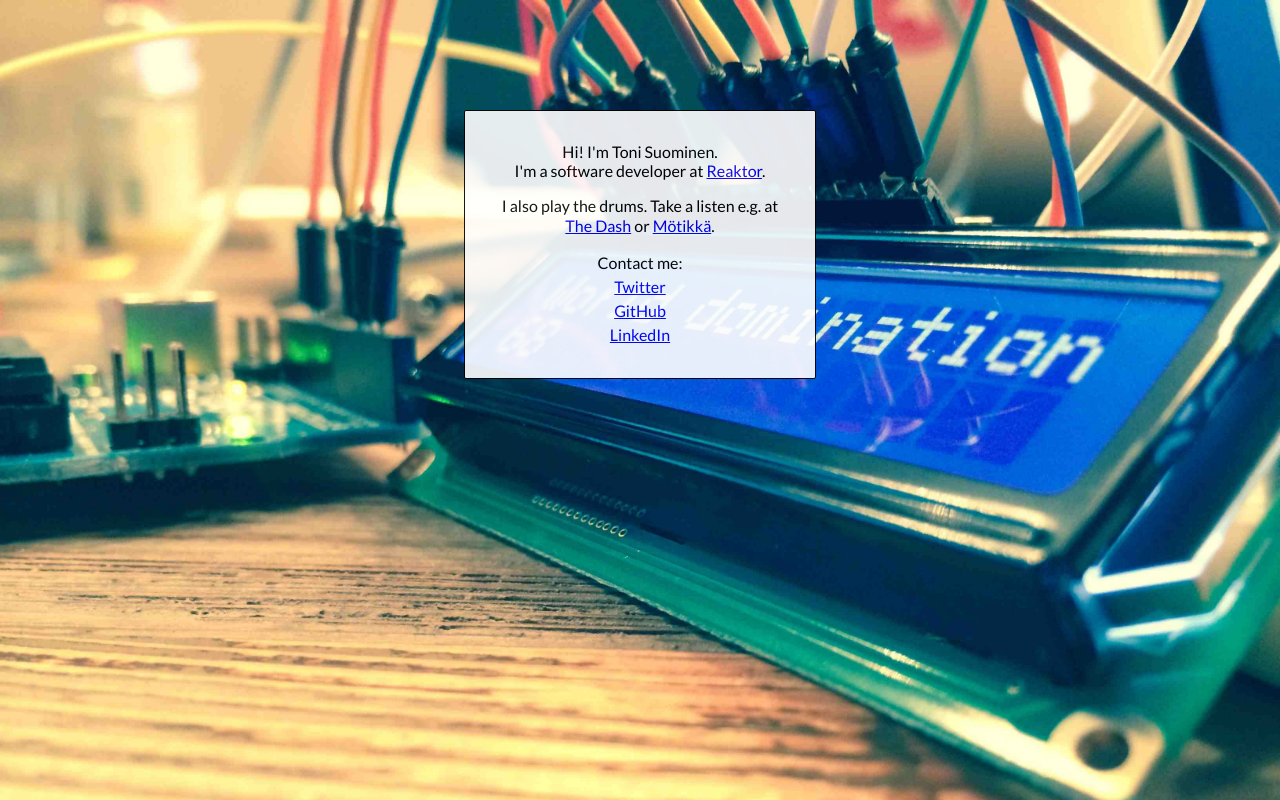
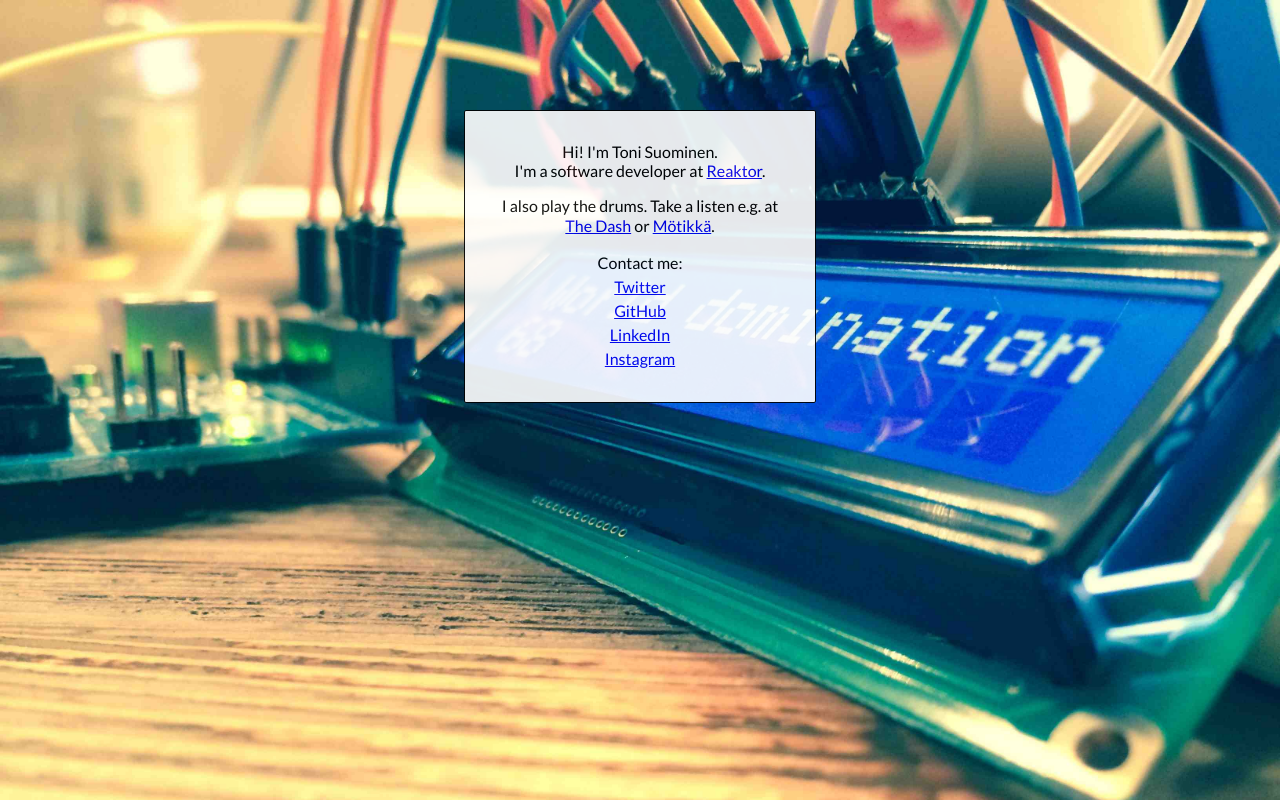
Before and after one commit to suominentoni/suominentoni-web, a website: page public/index.html in a window 1280 px wide. Drawn offline with Linux system fonts and the light colour scheme.

Commit message:
Add Instagram link

```diff
--- a/public/index.html
+++ b/public/index.html
@@ -31,6 +31,9 @@
                <li>
                    <a href="https://www.linkedin.com/in/suominentoni" target="blank">LinkedIn</a>
                </li>
+               <li>
+                   <a href="https://www.instagram.com/suominentoni/" target="blank">Instagram</a>
+               </li>
            </ul>
         </div>
     </body>
```
